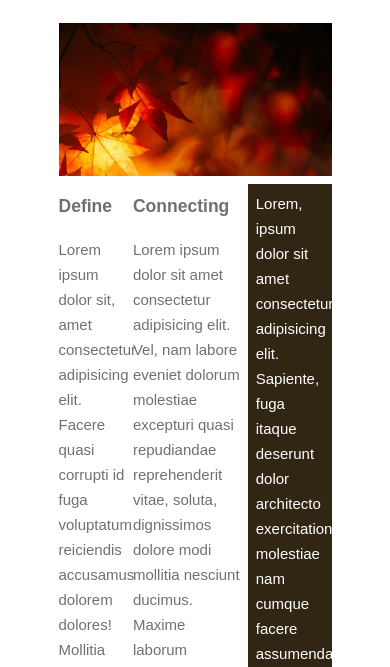
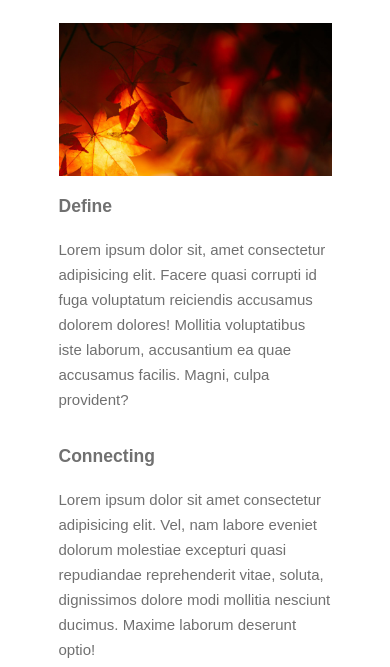
Before and after one commit to akshpnwr/mini-css-projects, a plain HTML site: page Flexbox prac/index.html in a window 390 px wide. Shown: the part 157-824 px from the top of the page. Drawn offline with Linux system fonts and the light colour scheme.

Commit message:
made responsive for mobiles

```diff
--- a/Flexbox prac/style.css
+++ b/Flexbox prac/style.css
@@ -8,7 +8,9 @@ body{
     font-family:sans-serif;
     color: #707070;
 
+
 }
+
 img{
     width: 100%;
     max-width: 600px;
@@ -39,6 +41,15 @@ span{
     justify-content: space-between;
 }
 
+@media (max-width:400px)
+{
+    .columns{
+        display: flex;
+        flex-direction: column;
+    }
+
+}
+
 .col-bg{
     padding: .5em;
     margin: .5em 0;
@@ -55,3 +66,12 @@ span{
 .col-3{
     width: 70%;
 }
+
+@media (max-width:500px)
+{
+    .col-1,
+    .col-2,
+    .col-3{
+        width: 100%;
+    }
+}
```
